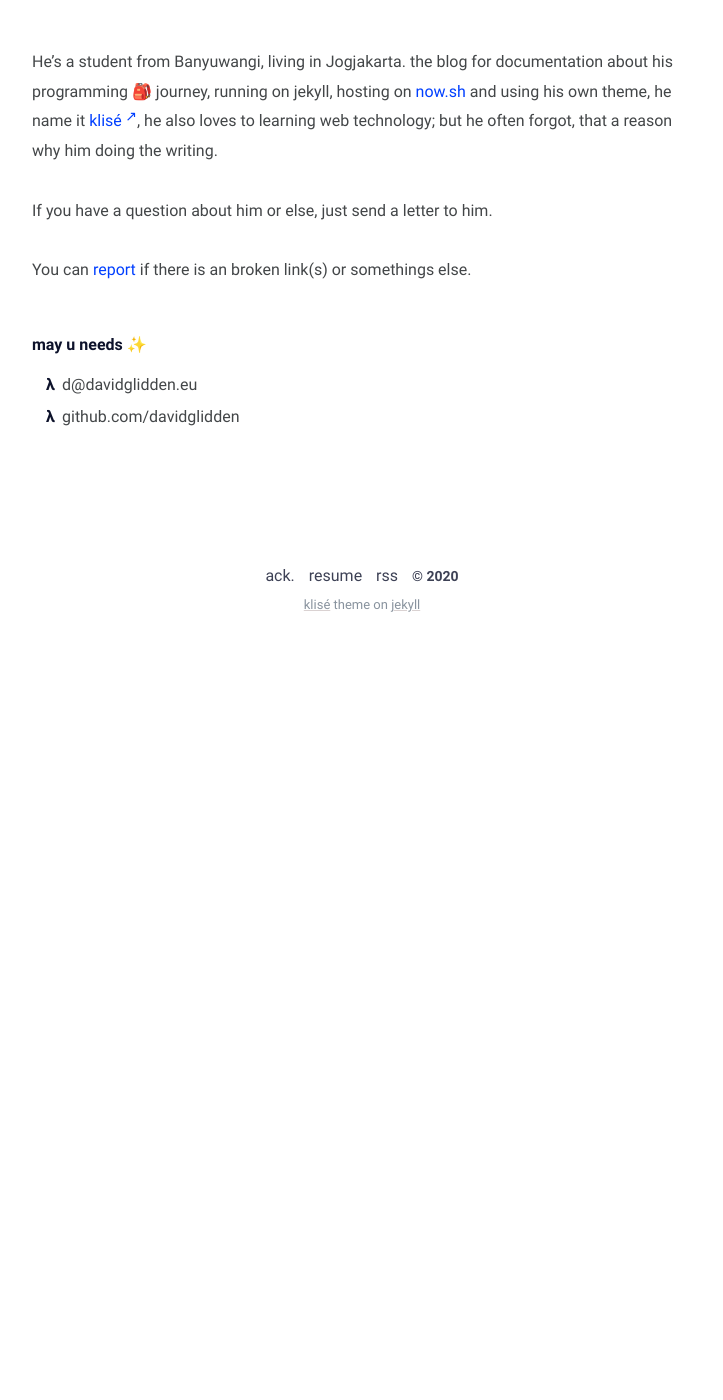
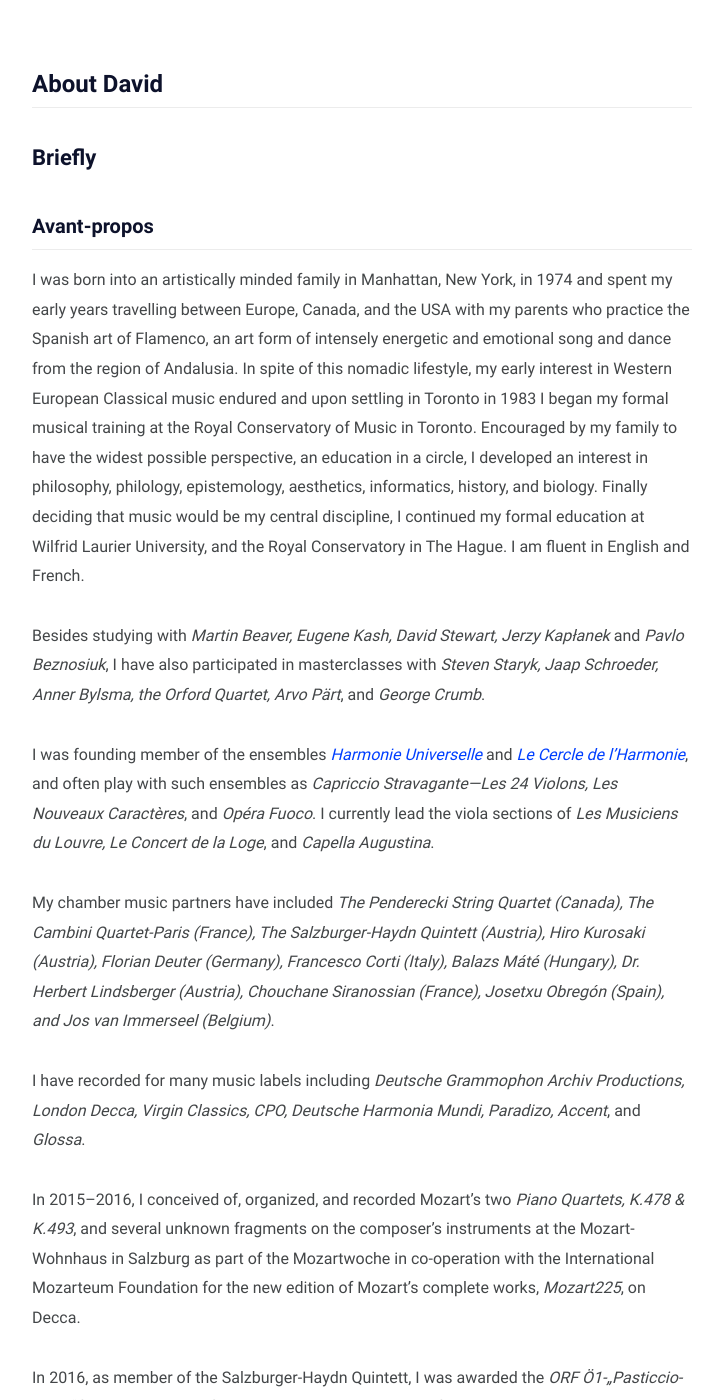
Before and after one commit to davidglidden/davidglidden.github.io, a Jekyll site: the page built from about.md, in a window 1280 px wide and 1400 px high, scrolled down 254 px. Shown: the whole window, without its empty margins (278-1001 px from the left). Built offline with Jekyll 4.4.1, drawn with Linux system fonts in a browser that asks for light colours; before the commit the page ends 903 px from its top, so only the background shows below that; some of the changed text lies outside the part shown.

Commit message:
Update about.md

```diff
--- a/about.md
+++ b/about.md
@@ -1,18 +1,45 @@
 ---
-title: Colophon
+title: About
 permalink: /about/
 layout: page
-excerpt: Hello peeps, I'm student of computer science from Banyuwangi, living in Jogjakarta. This blog for documentation about my programming journey, running on jekyll, hosting on netlify and using my own simple theme.
+excerpt: Pilgrim.
 comments: false
 ---
 
-He's a student from Banyuwangi, living in Jogjakarta. the blog for documentation about his programming 🎒 journey, running on jekyll, hosting on [now.sh](http://now.sh) and using his own theme, he name it <a href="https://github.com/piharpi/jekyll-klise" target="_blank" rel="noopener">klisé</a>, he also loves to learning web technology; but he often forgot, that a reason why him doing the writing.
+# About David
+***
 
-If you have a question about him or else, just send a letter to him.
+## Briefly
 
-You can [report](http://github.com/piharpi/jekyll-klise/issues/new) if there is an broken link(s) or somethings else.
+### Avant-propos
 
-##### may u needs ✨
+I was born into an artistically minded family in Manhattan, New York, in 1974 and spent my early years travelling between Europe, Canada, and the USA with my parents who practice the Spanish art of Flamenco, an art form of intensely energetic and emotional song and dance from the region of Andalusia. In spite of this nomadic lifestyle, my early interest in Western European Classical music endured and upon settling in Toronto in 1983 I began my formal musical training at the Royal Conservatory of Music in Toronto. Encouraged by my family to have the widest possible perspective, an education in a circle, I developed an interest in philosophy, philology, epistemology, aesthetics, informatics, history, and biology. Finally deciding that music would be my central discipline, I continued my formal education at Wilfrid Laurier University, and the Royal Conservatory in The Hague. I am fluent in English and French.
 
-- {{ site.author.email }}
-- github.com/{{ site.author.username }}
+Besides studying with *Martin Beaver, Eugene Kash, David Stewart, Jerzy Kapłanek* and *Pavlo Beznosiuk*, I have also participated in masterclasses with *Steven Staryk, Jaap Schroeder, Anner Bylsma, the Orford Quartet, Arvo Pärt*, and *George Crumb*.
+
+I was founding member of the ensembles [*Harmonie Universelle*](http://harmonie-universele.com) and [*Le Cercle de l’Harmonie*](http://cercledelharmonie.fr), and often play with such ensembles as *Capriccio Stravagante—Les 24 Violons, Les Nouveaux Caractères*, and *Opéra Fuoco*. I currently lead the viola sections of *Les Musiciens du Louvre, Le Concert de la Loge*, and *Capella Augustina*.
+
+My chamber music partners have included *The Penderecki String Quartet (Canada), The Cambini Quartet-Paris (France), The Salzburger-Haydn Quintett (Austria), Hiro Kurosaki (Austria), Florian Deuter (Germany), Francesco Corti (Italy), Balazs Máté (Hungary), Dr. Herbert Lindsberger (Austria), Chouchane Siranossian (France), Josetxu Obregón (Spain), and Jos van Immerseel (Belgium)*.
+
+I have recorded for many music labels including *Deutsche Grammophon Archiv Productions, London Decca, Virgin Classics, CPO, Deutsche Harmonia Mundi, Paradizo, Accent*, and *Glossa*.
+
+In 2015–2016, I conceived of, organized, and recorded Mozart’s two *Piano Quartets, K.478 & K.493*, and several unknown fragments on the composer’s instruments at the Mozart-Wohnhaus in Salzburg as part of the Mozartwoche in co-operation with the International Mozarteum Foundation for the new edition of Mozart’s complete works, *Mozart225*, on Decca.
+
+In 2016, as member of the Salzburger-Haydn Quintett, I was awarded the *ORF Ö1-„Pasticcio-Preis“* for our recording of the Complete String Quintets of Michael Haydn.
+
+Also in 2016, I was one of the recipients of the *Förderpreis für Kultur der Stadt Salzburg* for my work on the documentary film Saudade on the life of Salzburg-born composer and diplomat Sigismund Neukomm.
+
+
+### Notable Recordings
+- M Haydn Quintets
+- Mozart Piano Quartets
+
+### Documentaries
+- Saudade
+
+### Honors
+- *ORF Ö1-“Pasticcio-Preis*, Austria
+- *Förderpreis für Kultur*, Stadt Salzburg
+
+### Public Speaking
+- alter Oper Frankfurt, radio
```
